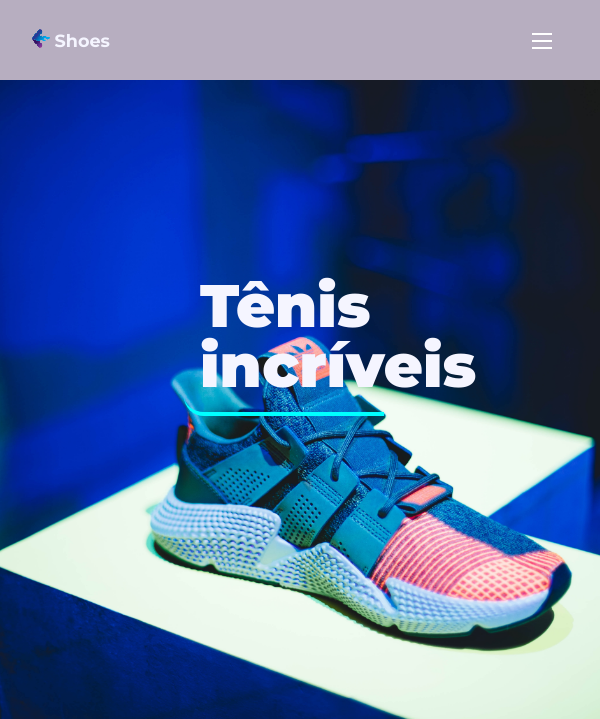
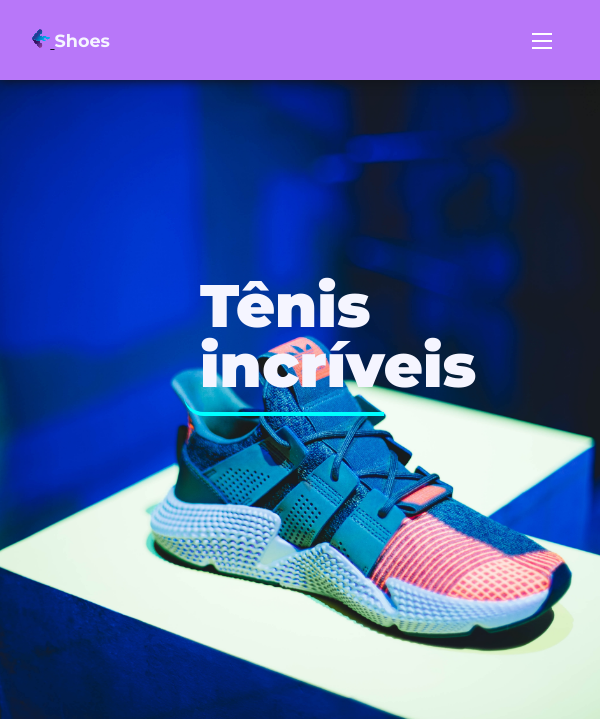
Before and after one commit to Deofino/FinalSemestrePW, a PHP site: page /Escola/ in a window 600 px wide. Shown: the top 719 px of the page. Run offline with PHP 8.4, Linux system fonts and the light colour scheme; some libraries are stand-ins or nearby versions.

Commit message:
Algumas coisinhas navbar e scroll behavior

```diff
--- a/app/view/index.twig
+++ b/app/view/index.twig
@@ -1,14 +1,13 @@
 {% extends "./template/html.twig" %}
 
-{% block title %}Home{% endblock %}
+{% block title %}Shoes | Inicio {% endblock %}
 {% block metas_data %}
 
 {% endblock %}
 {% block styles %}
-
+    <link rel="stylesheet" href="./css/index.css">
 {% endblock %}
 {% block body %}
-<link rel="stylesheet" href="./css/index.css">
 
      <section>
         <h1>Tênis incríveis</h1>
--- a/app/view/template/footer.twig
+++ b/app/view/template/footer.twig
@@ -1,10 +1,10 @@
 <footer id="footer">
     <div id="under-nav" class="footer-item">
         <div class="div-image">
-            <a href="./"><img class="image" src="./img/logo.png" alt="Logotipo"></a>
+            <a href='#' onclick="scrollTo(0,0)" ><img class="image" src="./img/logo.png" alt="Logotipo"></a>
         </div>
         <ul id="list-items">
-            <a href="./"><h3>Shoes</h3></a>
+            <a href='#' onclick="scrollTo(0,0)"><h3>Shoes</h3></a>
             <li class="items"><a href="./">Inicio</a></li>
             <li class="items"><a href="./contact">Contato</a></li>
             <li class="items"><a href="./admin">Entrar</a></li>
@@ -31,7 +31,7 @@
 
     </div>
     <div id="div-logo" class="footer-item">
-        <a href="./"><img class="image" src="./img/logo.png" alt="Logotipo"></a>
+        <a href='#' onclick="scrollTo(0,0)" ><img class="image" alt="Logotipo"></a>
     </div>
     <div id="div-copy" >
         <p>Todos os direitos reservados por Shoes &copy; 2021.</p>
--- a/app/view/template/html.twig
+++ b/app/view/template/html.twig
@@ -37,9 +37,10 @@
     {% endblock %}
     <title>{% block title %}Title page{% endblock %}</title>
     <link rel="stylesheet" href="https://use.fontawesome.com/releases/v5.15.3/css/all.css" integrity="sha384-SZXxX4whJ79/gErwcOYf+zWLeJdY/qpuqC4cAa9rOGUstPomtqpuNWT9wdPEn2fk" crossorigin="anonymous">
+
     <link rel="stylesheet" href="css/reset.css">
-
     <link rel="stylesheet" href="./css/footer.css">
+    <link rel="stylesheet" href="./css/menu.css">
 
     {% block styles %}
 
@@ -55,8 +56,7 @@
 
     {% include "./footer.twig" %}
 
+    <script src="./js/menu.js"></script>
     {% block scripts %}{% endblock %}
-
-        <script src="./js/menu.js"></script>
 </body>
 </html>
--- a/app/view/template/navbar.twig
+++ b/app/view/template/navbar.twig
@@ -1,10 +1,9 @@
-  <link rel="stylesheet" href="./css/menu.css">
-<header>
+<header id='navbar'>
     <div id="logotipo">
-        <a>
-          <img src="./../public/img/logo.ico"/>
+        <a href='#' onclick="scrollTo(0,0)" >
+          <img src="./img/logo.ico" alt='Logotipo'/>
         </a>
-        <a id="logo" href="#">Shoes</a>
+        <a id="logo" href='#' onclick="scrollTo(0,0)" >Shoes</a>
       </div>
 
     <nav id="nav">
@@ -12,10 +11,10 @@
         <span id="hamburger"></span>
         </button>
         <ul id="menu">
-            <li><a href="#">Menu</a></li>
-            <li><a href="#">Produto</a></li>
-            <li><a href="#">Contato</a></li>
-            <li><a href="#">Login</a></li>
+            <li><a href="./">Inicio</a></li>
+            <li><a href="./products">Produto</a></li>
+            <li><a href="./contact">Contato</a></li>
+            <li><a href="./admin">Login</a></li>
         </ul>
     </nav>
 </header>
--- a/public/css/footer.css
+++ b/public/css/footer.css
@@ -33,11 +33,12 @@ footer .footer-item{
     display: flex;
     margin: .5rem;
     z-index: 10;
-    /* background-color: #fff; */
+    align-items: flex-start;
     align-self: baseline;
     border-bottom: .5px solid var(--shadow);
     flex-direction: column;
 }
+
 #div-copy{
     position: absolute;
     height: 50px;
@@ -52,7 +53,6 @@ footer .footer-item{
     font-size: max(.6rem,1.7vw);
     color: var(--black);
     font-weight: 600;
-
     margin-bottom: 5px;
     z-index: 10;
 }
@@ -60,7 +60,6 @@ footer #under-nav{
     flex-direction: row;
     position: relative;
     justify-content: space-between;
-    align-items: flex-start;
 }
 footer div .div-image{
     order: 2;
@@ -82,25 +81,24 @@ footer p{
 footer li{
     margin: .35rem 0;
     margin-left: 1.3rem;
-    width: 100%;
     position: relative;
 }
-footer a::after{
+footer li::after{
     content: '';
     position: absolute;
     bottom: -1px;
     left: -3px;
-    height: .1px;
+    height: 1px;
     width: 0;
     transition: .4s ease;
     opacity: .3;
     background-color: var(--black);
 }
-footer a:hover::after {
-    width: 100%;
-    opacity: .8;
+footer li:hover::after {
+    width: 110%;
+    opacity: 1;
 }
-li i span{
+footer li i span{
     margin-left: .35rem;
 }
 footer  svg{
--- a/public/css/menu.css
+++ b/public/css/menu.css
@@ -3,87 +3,120 @@ header{
    height: 80px;
    padding: 1rem;
    display: flex;
+   position: fixed;
+   top: 0;
+   box-shadow: 0 1px 10px var(--black);
+   width: 100%;
+   z-index: 999;
    align-items: center;
    justify-content: space-between;
    background-color: var(--alternative_color);
 }
-a img{
+header a img{
    width: 20%;
    height: 20%;
 }
-#logotipo{
+header #logotipo{
   align-items: center;
   padding-left: 1rem;
 }
-a#logo{
+header a#logo{
    text-decoration: none;
    color: var(--white);
    font-weight: 700;
    font-size: 1.8em;
    text-align: center;
 }
-#menu{
+header #menu{
    display: flex;
    list-style: none;
    gap: .5rem;
 }
-#menu a{
+header #menu a{
    display: block;
    padding: .5rem;
 }
-#nav{
+header #nav{
    padding-right: 1rem;
 }
-li a{
+header li a{
    color:var(--white);
    text-decoration: none;
    padding: 0.5rem;
+   position: relative;
    border-radius: 100%;
    font-weight: bold;
 }
-li a:hover{
-   background:var(--white);
-   color: var(--black);
+@media(min-width: 600px) {
+   header #menu a{
+      margin:  0 .3rem;
+      padding: 0 .5rem 0 0;
+   }
+   header li a::after{
+      position: absolute;
+      bottom: -2px;
+      content: '';
+      width: 0;
+      opacity: .3;
+      transition: .3s ease;
+      height: 1px;
+      left: 0;
+      background-color: #fff;
+   }
+   header li a:hover::after{
+      width: 100%;
+      opacity: 1;
+   }
 }
-#btn-mobile{
+header #btn-mobile{
    display: none;
    color: var(--white);
 }
 
 @media(max-width: 600px){
-   #btn-mobile{
+   header #btn-mobile{
        display: block;/*block = aparece*/
    }
-   #menu{
+   header #menu{
       display: block;
       position: absolute;
       width: 100%;
+      z-index: 9999;
       top: 80px;
       right: 0px;
-      background: var(--alternative_color);
+      background: linear-gradient(var(--alternative_color),var(--alternative_color_dark));
       height: 0px;
-      transition: .6s;/*só ocorre com display block*/
+      transition: .6s ease;/*só ocorre com display block*/
       z-index: 1000;
       visibility: hidden;
       overflow-y:hidden;
    }
-   #nav.active #menu{
+   header #nav.active #menu{
       height: calc(100vh - 80px);
+      display: flex;
+      justify-content: space-around;
+      flex-direction: column;
       visibility: visible;
-      overflow-y: auto;/*cria barra de rolagem se tiver muita aba no menu*/
+      padding-bottom: 30vh;
   }
-   li a {
-         padding: 2rem;
-         margin: .6rem 1rem;
-         border-radius: 0;
-         border-bottom: 2px solid rgba(0,0,0, .05);
+   header li a {
+      text-align: center;
+      font-size: 1.3rem ;
+      padding: 2rem 0 !important;
+      opacity: .8;
+      border-radius: 0;
+      transition: .3s ease;
+      margin-top: -200%;
    }
-   li a:hover{
-      background-color: rgba(0,0,0, .05);
-      color: var(--white);
+   header #nav.active li a{
+      transition: .6s ease;
+      margin-top: 0;
+  }
+   header li a:hover {
+      background-color: var(--alternative_color_dark);
+      opacity: 1;
    }
-
-   #btn-mobile{
+   header #btn-mobile{
       display: flex;
       padding: .5rem 1rem;
       font-size: 1rem;
@@ -92,14 +125,14 @@ li a:hover{
       cursor: pointer;
       gap: .5rem;
   }
-  #hamburger{
+  header #hamburger{
       display: block;
       color: white;
       border-top: 2px solid;
       width: 20px;
       margin-top: 1px;
   }
-  #hamburger::after, #hamburger::before{
+  header #hamburger::after, #hamburger::before{
       content: '';
       display: block;
       width: 20px;
@@ -109,20 +142,20 @@ li a:hover{
       transition: .3s;
       position: relative;
   }
-  #nav.active #hamburger{
+  header #nav.active #hamburger{
       border-top-color: transparent;
   }
-  #nav.active #hamburger::before{
+  header #nav.active #hamburger::before{
       transform: rotate(135deg);
   }
-  #nav.active #hamburger::after{
+  header #nav.active #hamburger::after{
       transform: rotate(-135deg);
       top:-7px;
   }
-  a#logo{
+  header a#logo{
       font-size: 1.1em;
    }
-   a img{
+   header a img{
       width: 20%;
       height: 20%;
    }
--- a/public/css/reset.css
+++ b/public/css/reset.css
@@ -10,11 +10,13 @@
 	--accent_color_dark: #411105;
 	--primary_color: #65a7f1;
 	--primary_color_dark: #4c9fff;
-	--alternative_color: #280c4455;
+	--alternative_color: #B877F9;
+	--alternative_color_dark: #6d35a5;
 	--white: #F5F5Ff;
 	--gray: #CAD3E3;
 	--black: #101319;
 	--shadow: #10131944;
+	scroll-behavior: smooth;
 }
 html, body, div, span, applet, object, iframe,
 h1, h2, h3, h4, h5, h6, p, blockquote, pre,
@@ -45,6 +47,7 @@ footer, header, hgroup, menu, nav, section {
 }
 body {
 	line-height: 1;
+	padding-top: 80px;
 }
 ol, ul {
 	list-style: none;
```
